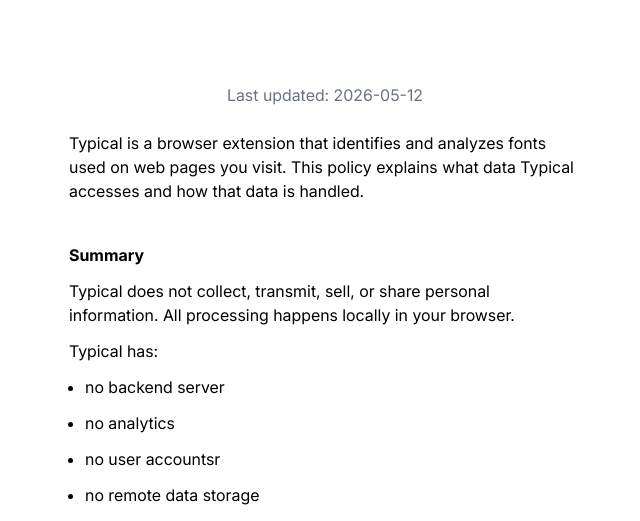
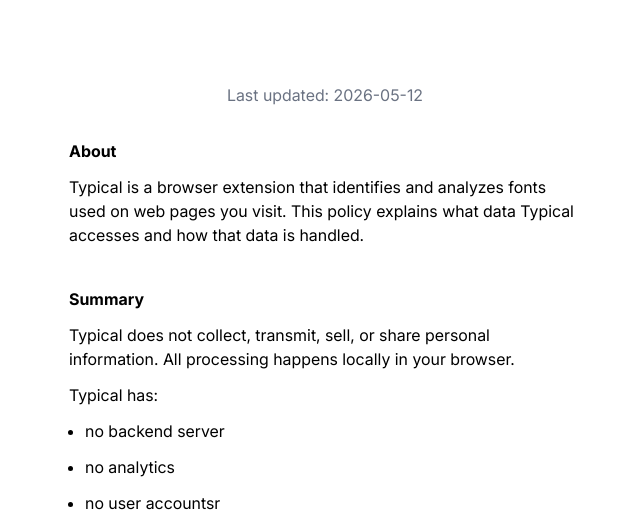
Before and after one commit to e6vk4/typical-landing, a website: page privacy/index.html in a window 1280 px wide. Shown: the part 279-800 px from the top of the page, without its empty margins (315-955 px from the left). Drawn offline with nearby package versions, Linux system fonts and the light colour scheme; files that its build step writes are made by us from their sources.

Commit message:
feat: update privacy page

```diff
--- a/privacy/index.html
+++ b/privacy/index.html
@@ -85,8 +85,12 @@
           <div
             class="mx-auto space-y-10 rounded-lg text-black md:max-w-screen-sm px-4 py-6 md:px-16 md:py-10"
           >
-            <div class="space-y-6">
+            <div class="mb-8">
               <p class="text-gray-500 text-center">Last updated: 2026-05-12</p>
+            </div>
+
+            <div class="space-y-3">
+              <h2 id="about" class="font-bold">About</h2>
               <p>
                 Typical is a browser extension that identifies and analyzes
                 fonts used on web pages you visit. This policy explains what
```
